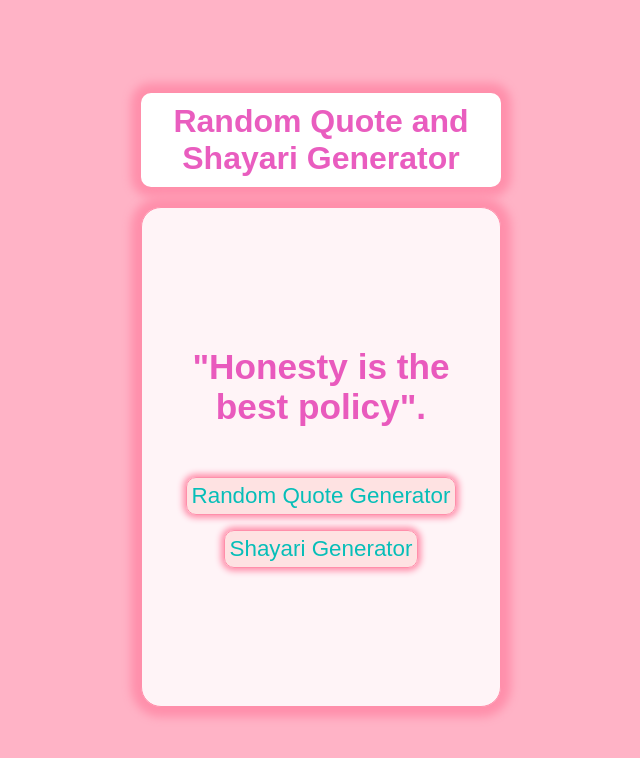
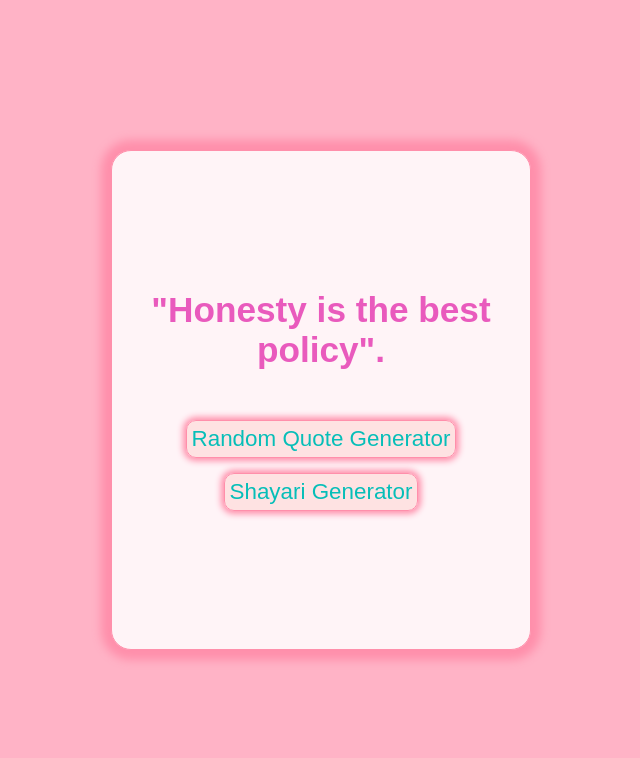
Before and after one commit to ankit12342/Random-Quote-Generator, a plain HTML site: page index.html in a window 1280 px wide. Shown: the whole page, without its empty margins (319-959 px from the left). Drawn offline with Linux system fonts and the light colour scheme.

Commit message:
Add files via upload

```diff
--- a/index.html
+++ b/index.html
@@ -8,7 +8,7 @@
 </head>
 <body>
 
-    <h1 class="heading">Random Quote and Shayari Generator</h1>
+    <!-- <h1 class="heading">Random Quote and Shayari Generator</h1> -->
 
     <div class="container">
         <div id="first">
--- a/style.css
+++ b/style.css
@@ -8,7 +8,7 @@ body{
     background-color: #ffb3c6;
     font-family: sans-serif;
     color: #e01aa5b4;
-    flex-direction: column;
+    /* flex-direction: column; */
     display: flex;
     justify-content: center;
     align-items: center;
@@ -23,7 +23,7 @@ body{
     align-items: center;
     border: solid 1px #ff8fab;
     height: 500px;
-    width: 360px;
+    width: 420px;
     background-color: rgba(255, 255, 255, 0.86);
     border-radius: 20px;
     text-align: center;
@@ -68,12 +68,12 @@ button:hover{
     margin-top: 15px;
 }
 
-.heading{
+/* .heading{
     background-color: white;
     border-radius: 10px;
     padding: 10px;
     text-align: center;
     margin-bottom: 20px;
     box-shadow: 0px 0px 10px 10px #ff8fab;
-    width:360px;
-}
+    width: 360px;
+} */
```
